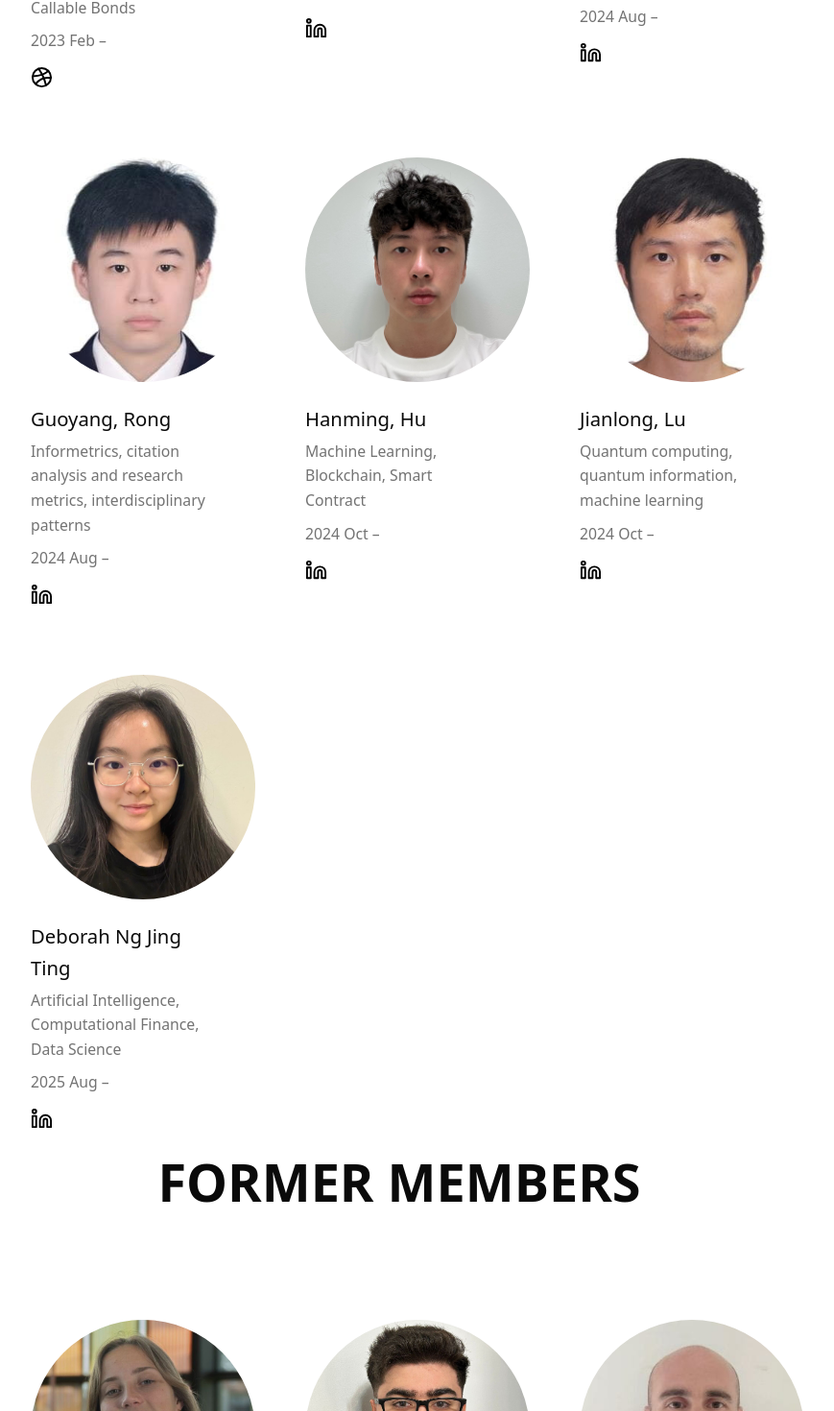
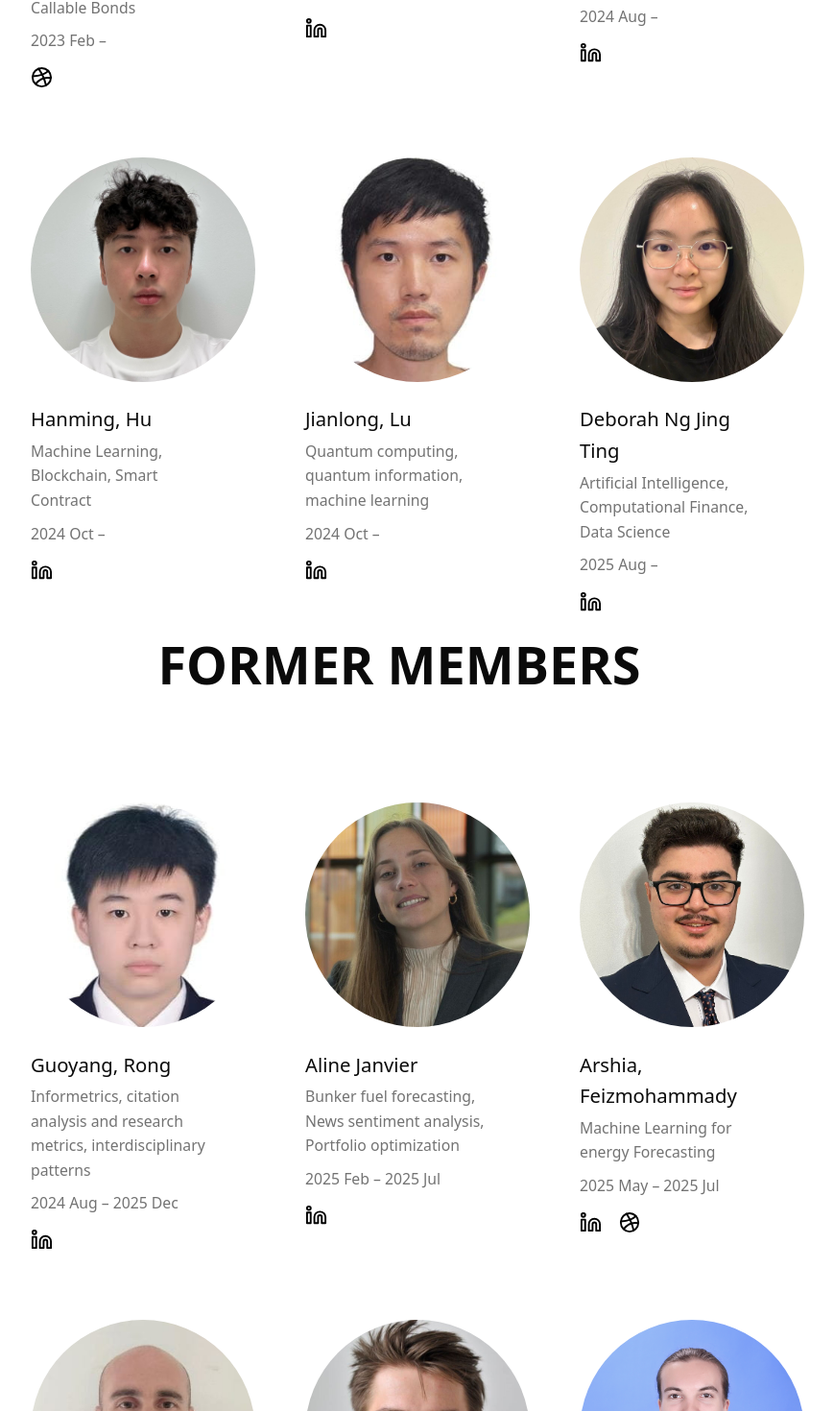
Before and after one commit to Hanmingh/Chen, a React (Vite) app: page /member in a window 1280 px wide. Shown: the part 1981-3451 px from the top of the page at 96% size, without its empty margins (224-1093 px from the left). Built offline with nearby package versions, Linux system fonts and the light colour scheme.

Commit message:
team_updated

```diff
--- a/src/data/teamData.ts
+++ b/src/data/teamData.ts
@@ -114,17 +114,6 @@ export const currentMembers: TeamMember[] = [
         dribbble:"",
     },
     {
-        id: "guoyang",
-        name: "Guoyang, Rong",
-        term: "2024 Aug –",
-        focus: "Informetrics, citation analysis and research metrics, interdisciplinary patterns",
-        avatar: "teams/current/guoyang.jpg",
-        company: "",
-        linkedin:"https://www.linkedin.com/in/guoyang-rong-1452582a1/",
-        github:"",
-        dribbble:"",
-    },
-    {
         id: "hanming",
         name: "Hanming, Hu",
         term: "2024 Oct –",
@@ -160,6 +149,17 @@ export const currentMembers: TeamMember[] = [
 ];
 
 export const formerMembers: TeamMember[] = [
+    {
+        id: "guoyang",
+        name: "Guoyang, Rong",
+        term: "2024 Aug – 2025 Dec",
+        focus: "Informetrics, citation analysis and research metrics, interdisciplinary patterns",
+        avatar: "teams/former/guoyang.jpg",
+        company: "",
+        linkedin:"https://www.linkedin.com/in/guoyang-rong-1452582a1/",
+        github:"",
+        dribbble:"",
+    },
     {
         id: "aline",
         name: "Aline Janvier",
```
Also changed, not shown: public/teams/former/guoyang.jpg (renamed from public/teams/current/guoyang.jpg).
